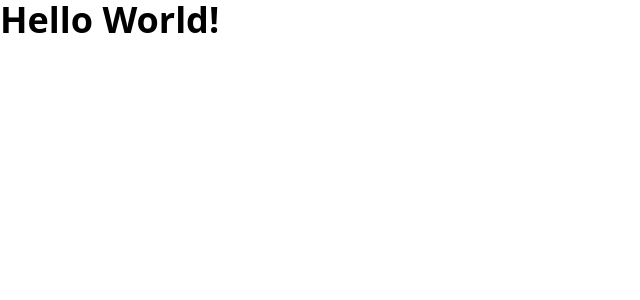
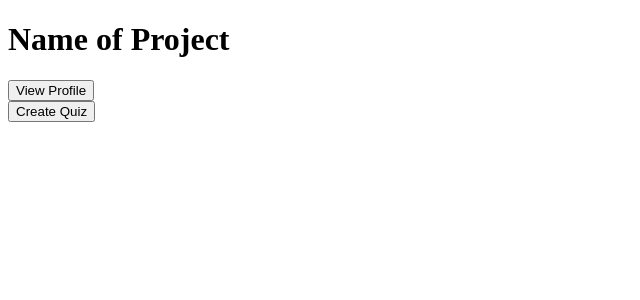
Before and after one commit to GarvJain03/robotronics, a React (Create React App) app: page / in a window 1280 px wide. Shown: the top 300 px of the page, without its empty margins (0-640 px from the left). Built offline with nearby package versions, Linux system fonts and the light colour scheme.

Commit message:
Added Header, Teacher, AddQuestion, CreateQuiz Components
Added Header, Teacher, AddQuestion, CreateQuiz Components

```diff
--- /dev/null
+++ b/src/AddQuestion.js
@@ -0,0 +1,31 @@
+import React from "react";
+import { useState } from 'react';
+
+function AddQuestion() {
+  const[quizName, setquizName] = useState("")
+  const[question, setquestion] = useState("")
+  const[option1, setoption1] = useState("")
+  const[option2, setoption2] = useState("")
+  const[option3, setoption3] = useState("")
+
+  return (
+    <div>
+      <h1>{quizName}</h1>
+      <div>
+          {question}
+          <input placeholder="question"></input>
+      </div>
+      <div className="options">
+          <ul>
+              <li><input placeholder="OPTION1"></input><button>DELETE</button></li>
+              <li><input placeholder="OPTION2"></input><button>DELETE</button></li>
+              <li><input placeholder="OPTION3"></input><button>DELETE</button></li>
+          </ul>
+          <div><button>Add Option</button></div>
+      </div>
+      <button>SAVE</button>
+    </div>
+  );
+}
+
+export default AddQuestion;
--- a/src/App.js
+++ b/src/App.js
@@ -1,9 +1,9 @@
-import React from "react";
+// import React from "react";
 
-function App() {
-  return (
-    <h1 className="text-4xl font-bold">Hello World!</h1>
-  );
-}
+// function App() {
+//   return (
+//     <h1 className="text-4xl font-bold">Hello World!</h1>
+//   );
+// }
 
-export default App;
+// export default App;
--- /dev/null
+++ b/src/CreateQuiz.js
@@ -0,0 +1,11 @@
+import React from "react";
+
+function CreateQuiz() {
+  return (
+    <div>
+        <button>Create Quiz</button>
+    </div>
+  );
+}
+
+export default CreateQuiz;
--- /dev/null
+++ b/src/Header.js
@@ -0,0 +1,12 @@
+import React from "react";
+
+function Header() {
+  return (
+    <div>
+      <h1>Name of Project</h1>
+      <button>View Profile</button>
+    </div>
+  );
+}
+
+export default Header;
--- /dev/null
+++ b/src/Teacher.js
@@ -0,0 +1,15 @@
+import React from "react";
+import Header from "./Header";
+import AddQuestion from "./AddQuestion";
+import CreateQuiz from "./CreateQuiz"
+
+function Teacher() {
+  return (
+    <div>
+      <Header />
+      <CreateQuiz />
+    </div>
+  );
+}
+
+export default Teacher;
--- a/src/index.js
+++ b/src/index.js
@@ -1,12 +1,14 @@
 import React from "react";
 import ReactDOM from "react-dom";
 import App from "./App";
+import Teacher from "./Teacher";
 import reportWebVitals from "./reportWebVitals";
-import "./styles/main.css";
+// import "./styles/main.css";
 
 ReactDOM.render(
   <React.StrictMode>
-    <App />
+    <Teacher />
+    {/* <App /> */}
   </React.StrictMode>,
   document.getElementById("root")
 );
```
